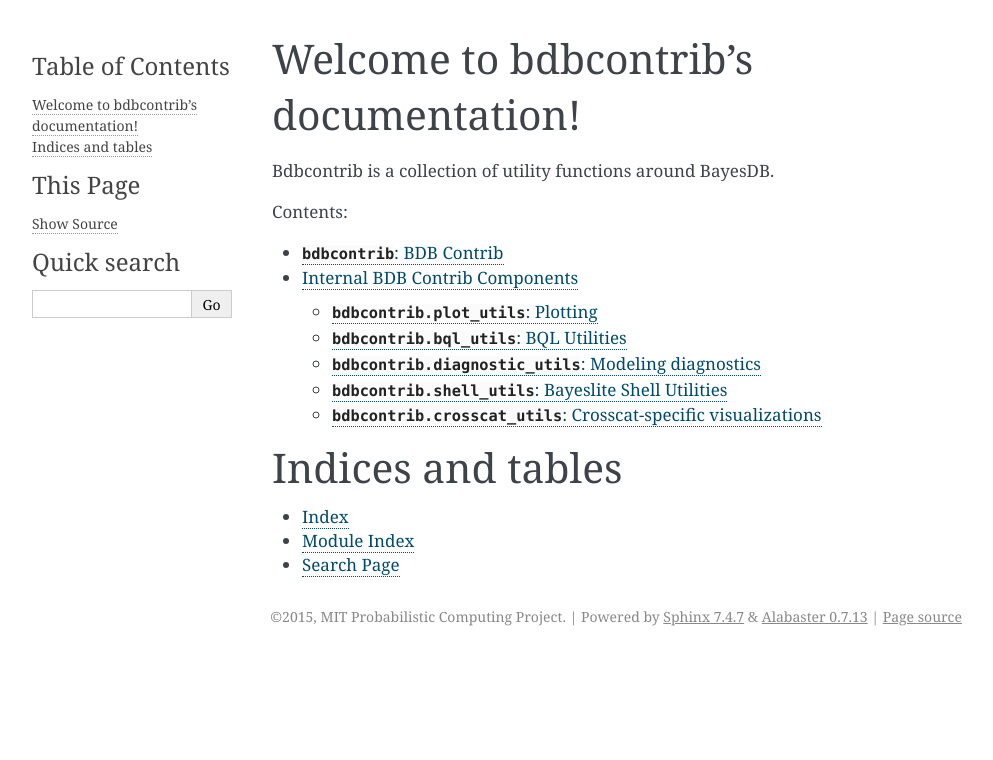
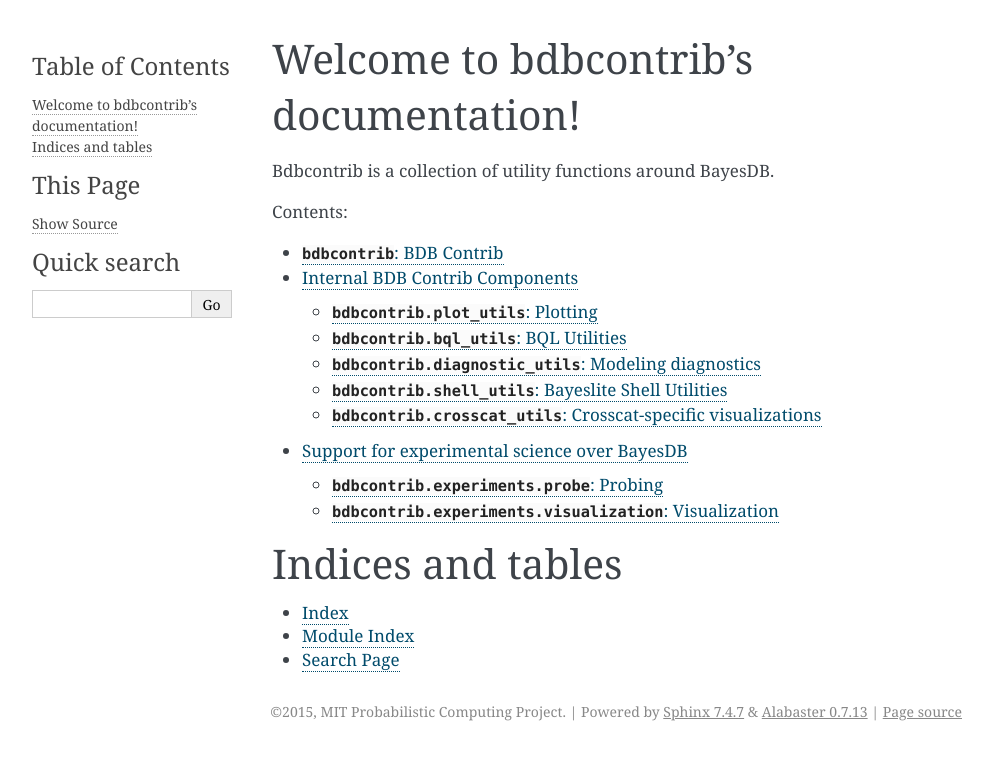
Before and after one commit to probcomp/bdbcontrib, a Sphinx documentation site: the page built from doc/index.rst, in a window 1280 px wide. Shown: the top 760 px of the page, without its empty margins (148-1141 px from the left). Built offline with Sphinx 7.4.7, drawn with Linux system fonts in a browser that asks for light colours.

Commit message:
Draft Sphinxification of docs of the experiment support modules.

```diff
--- /dev/null
+++ b/doc/experiments.rst
@@ -0,0 +1,8 @@
+Support for experimental science over BayesDB
+=============================================
+
+ .. toctree::
+    :maxdepth: 2
+
+    probe
+    visualization
--- a/doc/index.rst
+++ b/doc/index.rst
@@ -15,6 +15,7 @@
 
    bdbcontrib
    internal
+   experiments
 
 Indices and tables
 ==================
--- /dev/null
+++ b/doc/probe.rst
@@ -0,0 +1,5 @@
+:mod:`bdbcontrib.experiments.probe`: Probing
+============================================
+
+.. automodule:: bdbcontrib.experiments.probe
+ :members:
--- /dev/null
+++ b/doc/visualization.rst
@@ -0,0 +1,5 @@
+:mod:`bdbcontrib.experiments.visualization`: Visualization
+==========================================================
+
+.. automodule:: bdbcontrib.experiments.visualization
+ :members:
```
Also changed, not shown: 1 other file.
